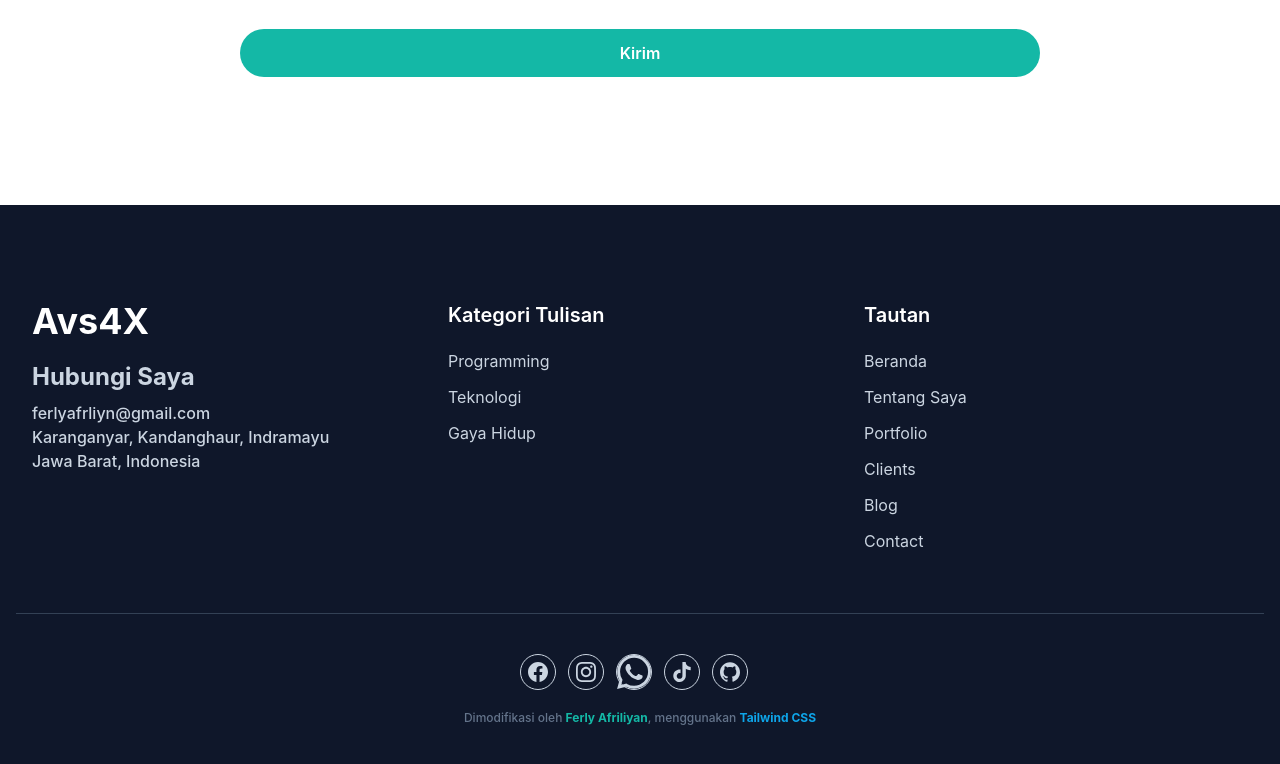
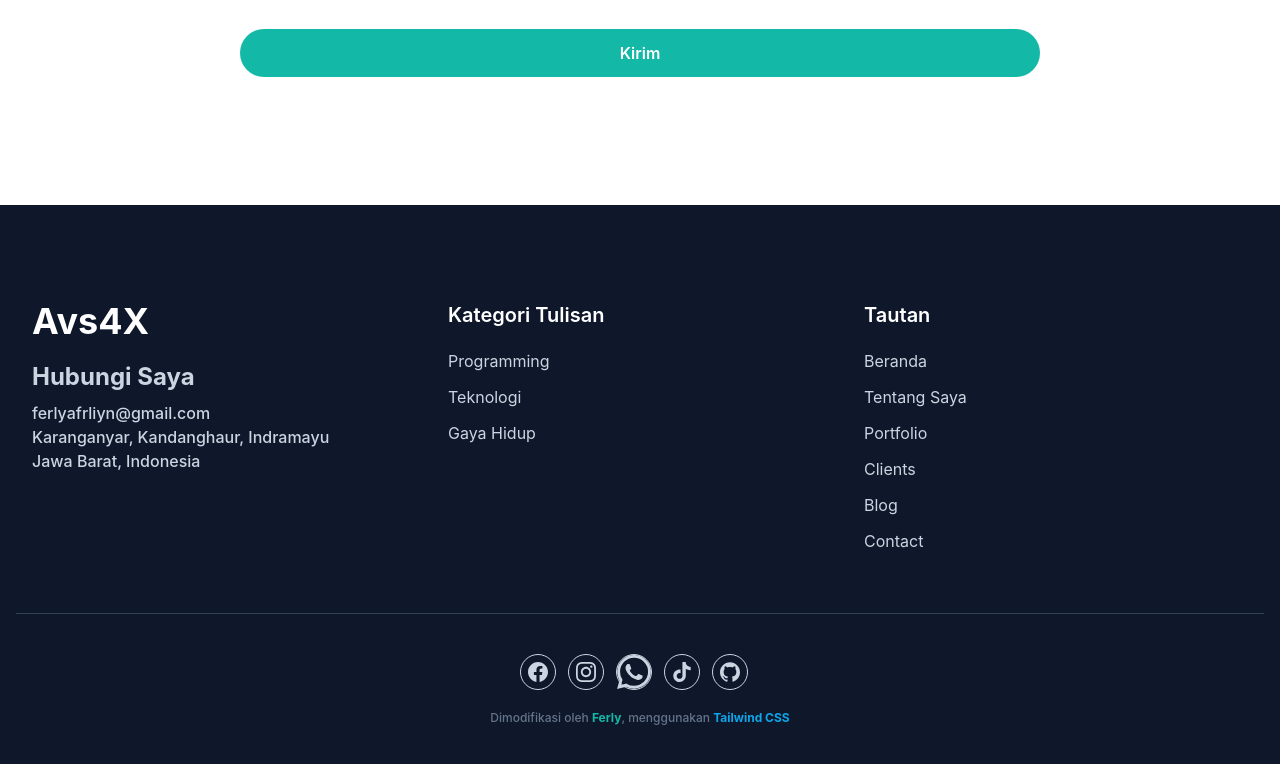
Before and after one commit to ferlyafriliyan/ferlyafriliyan, a website: page index.html in a window 1280 px wide. Shown: the part 5122-5886 px from the top of the page. Drawn offline with Linux system fonts and the light colour scheme.

Commit message:
Update index.html

```diff
--- a/index.html
+++ b/index.html
@@ -484,7 +484,7 @@
             </a>
           </div>
           <p class="text-center text-xs font-medium text-slate-500">
-            Dimodifikasi oleh <a href="https://www.facebook.com/Denventa.Xayonara.Team.UnlimitedARMY" target="_blank" class="font-bold text-primary">Ferly Afriliyan</a>, menggunakan
+            Dimodifikasi oleh <a href="https://www.facebook.com/Denventa.Xayonara.Team.UnlimitedARMY" target="_blank" class="font-bold text-primary">Ferly</a>, menggunakan
             <a href="https://tailwindcss.com" target="_blank" class="font-bold text-sky-500">Tailwind CSS</a>
         </div>
       </div>
```
